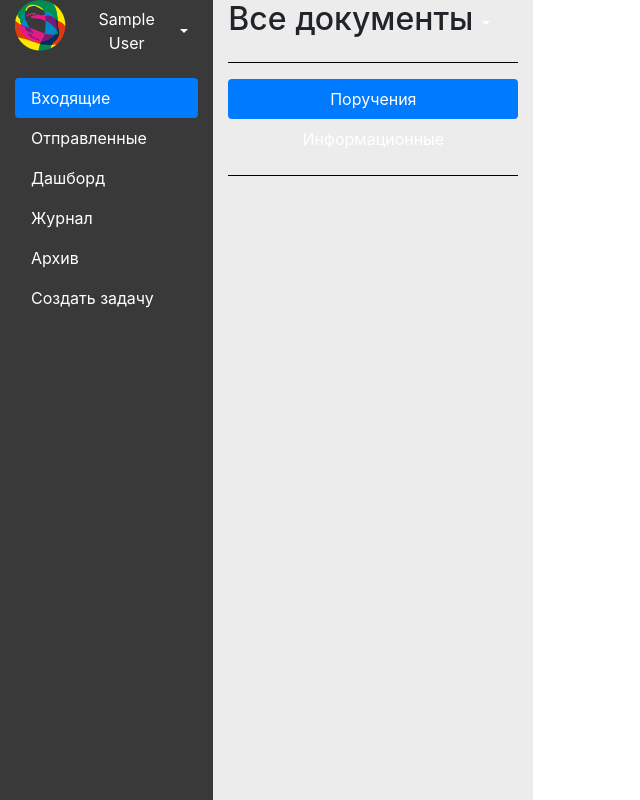
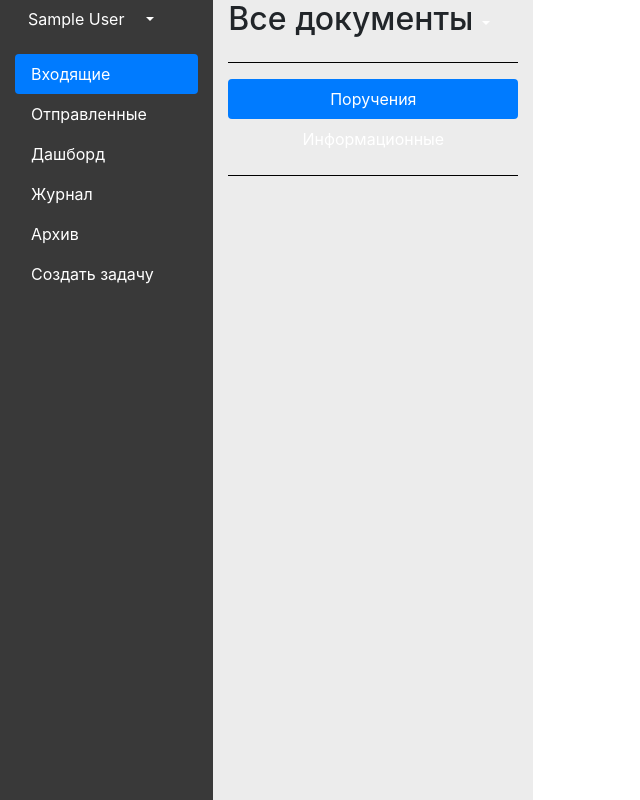
Before and after one commit to IvanDurnev/rosatom, a Flask app: page / in a window 1280 px wide. Shown: the whole page, without its empty margins (0-640 px from the left). Run offline with Flask 2, Linux system fonts and the light colour scheme; the visitor is signed in with stand-in values (Sample User, id 1); data comes from the database, SQL or seed files in the repository; data that the repository does not hold is empty.

Commit message:
капля красоты

```diff
--- a/app/templates/main/__main_content.html
+++ b/app/templates/main/__main_content.html
@@ -1,8 +1,8 @@
 <div class="main-container container-fluid">
     <div class="row">
         <div class="menu col-lg-2">
+{#        <img src="{{ url_for('static', filename='images/logo.png') }}" class="mr-3" alt="logo">#}
             <div class="media mb-3">
-            <img src="{{ url_for('static', filename='images/favicon.png') }}" class="mr-3" alt="...">
                 <div class="btn-group">
                     <button type="button" class="btn">{{ current_user.first_name }} {{ current_user.last_name }}</button>
                     <button type="button" class="btn dropdown-toggle dropdown-toggle-split" data-toggle="dropdown" aria-haspopup="true" aria-expanded="false">
```
Also changed, not shown: app/static/images/favicon.png, app/static/images/logo.png (added), app/static/images/rosnano-logo.png (deleted).
